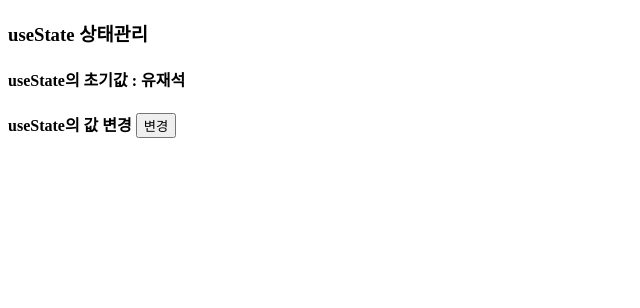
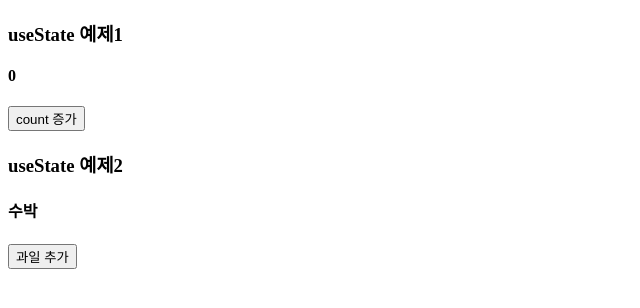
Before and after one commit to JeonghoonAHN0510/250526_Web_Spring2, a React (Vite) app in the folder src/main/reactapp/: page / in a window 1280 px wide. Shown: the top 308 px of the page, without its empty margins (0-640 px from the left). Built offline with nearby package versions, Linux system fonts and the light colour scheme.

Commit message:
study[React] : useState 수업

```diff
--- /dev/null
+++ b/src/main/reactapp/src/example/Day02/Component7.jsx
@@ -0,0 +1,45 @@
+import { useState } from "react";
+
+export default function Component7( props ){
+    // 1. useState 변수 선언 - 구조 분해 할당
+    // const [ 변수명, set변수명 ] = useState( 초기값 );
+    const [ count, setCount ] = useState( 0 );
+
+    // 2. count 변경 함수
+    const countAdd = ( ) => {
+        // set변수명 -> 만일 값이 변경되었을 때, 해당 컴포넌트 재렌더링
+        // 주의할 점 : 값이 변경? -> 주소값이 변경되는 것
+        // useState를 사용하려면, 주소값이 변경되어야한다.
+        const newValue = count + 1;
+        // Hook : 특정한 기능을 실행하면, 다른 기능들도 실행되는 것
+        setCount( newValue );
+    } // func end
+
+    const [ array, setArray ] = useState( [ '수박' ] );
+    const arrayAdd = ( ) => {
+        array.push("사과"); // [ ] -> [ "사과" ]
+        // setArray( array ); -> 불가능
+        setArray( [ ...array ] );
+        // 스프레드 연산자를 통해서 객체 복사 진행
+    } // func end
+
+    return(
+        <>
+        <h3> useState 예제1 </h3>
+        <h4> { count } </h4>
+        <button onClick={ countAdd }> count 증가 </button>
+        <h3> useState 예제2 </h3>
+        <h4> { array } </h4>
+        <button onClick={ arrayAdd }> 과일 추가 </button>
+        </>
+    ) // return end
+} // func end
+
+/*
+- 자료의 주소값 변경 기준
+    1 -> 2 : 주소 변경
+    'a' -> 'b' : 주소 변경
+    { name : "유재석" } -> { name : "유재석", age : 40 } : 주소 변경 X
+
+- 데이터를 복사하여 새로운 객체(주소)를 만든다 -> 객체 복사
+*/
--- a/src/main/reactapp/src/main.jsx
+++ b/src/main/reactapp/src/main.jsx
@@ -37,11 +37,11 @@ const create = createRoot( root );
 
 // ================================= Day01 =================================
 // 4. 렌더링할 컴포넌트 import하기
-import Component1 from './example/Day01/Component1.jsx';
-import Component2 from './example/Day01/Component2.jsx';
-import Component3 from './example/Day01/Component3.jsx';
-import Task1 from './example/Day01/Task1.jsx';
-import Task2 from './example/Day01/Task2.jsx';
+// import Component1 from './example/Day01/Component1.jsx';
+// import Component2 from './example/Day01/Component2.jsx';
+// import Component3 from './example/Day01/Component3.jsx';
+// import Task1 from './example/Day01/Task1.jsx';
+// import Task2 from './example/Day01/Task2.jsx';
 
 // 5. 렌더링하기 -> create.render()
 // create.render( <Component1/> );
@@ -50,13 +50,15 @@ import Task2 from './example/Day01/Task2.jsx';
 // create.render( <Task1/> );
 // create.render( <Task2/> );
 
-// ================================= Day01 =================================
+// ================================= Day02 =================================
 // 4. 렌더링할 컴포넌트 import하기
-import Component4 from './example/Day02/Component4.jsx';
-import Component5 from './example/Day02/Component5.jsx';
-import Component6 from './example/Day02/Component6.jsx';
+// import Component4 from './example/Day02/Component4.jsx';
+// import Component5 from './example/Day02/Component5.jsx';
+// import Component6 from './example/Day02/Component6.jsx';
+import Component7 from './example/Day02/Component7.jsx';
 
 // 5. 렌더링하기 -> create.render()
 // create.render( <Component4/> );
 // create.render( <Component5/> );
-create.render( <Component6/> );
+// create.render( <Component6/> );
+create.render( <Component7/> );
```
